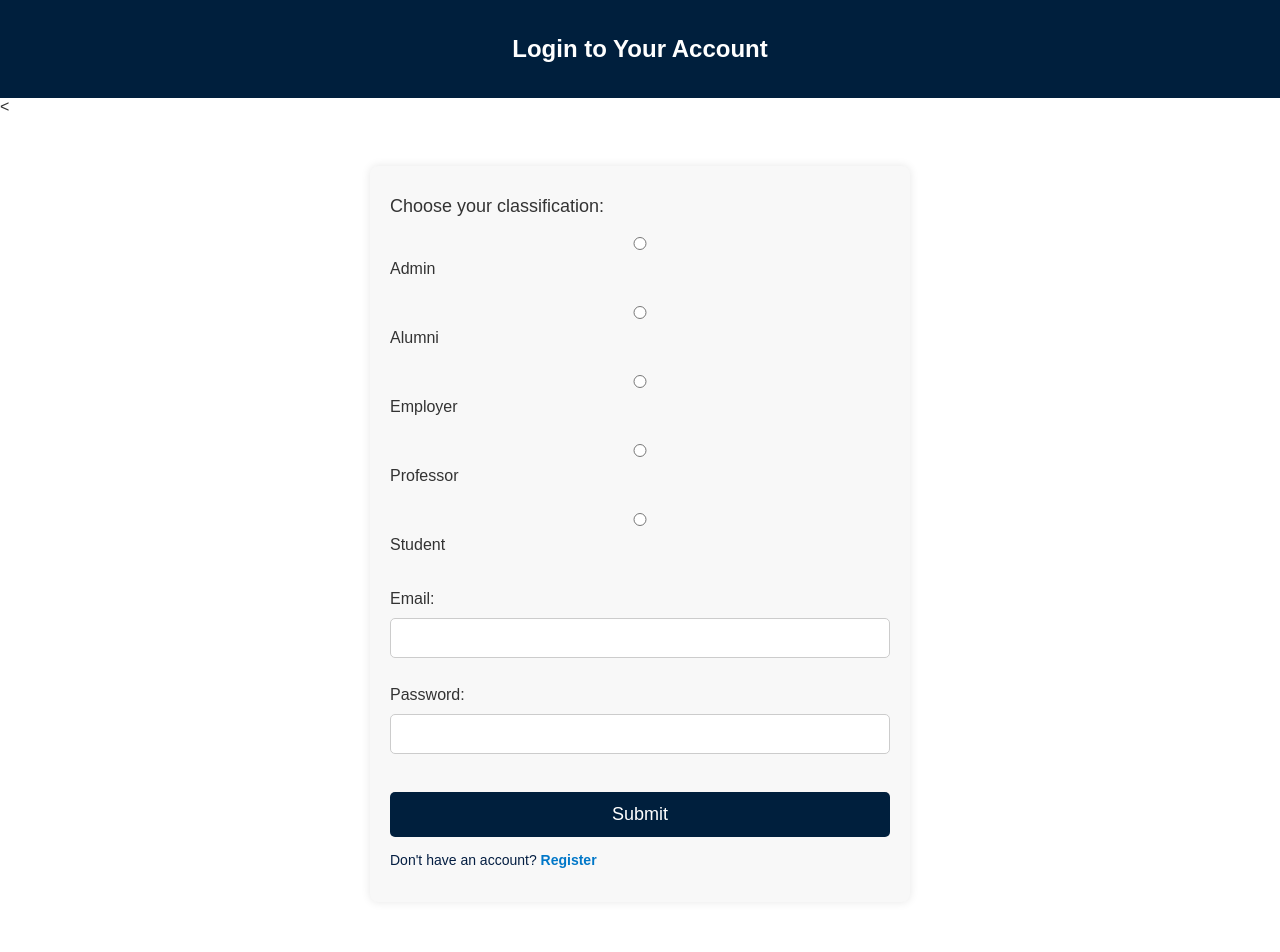
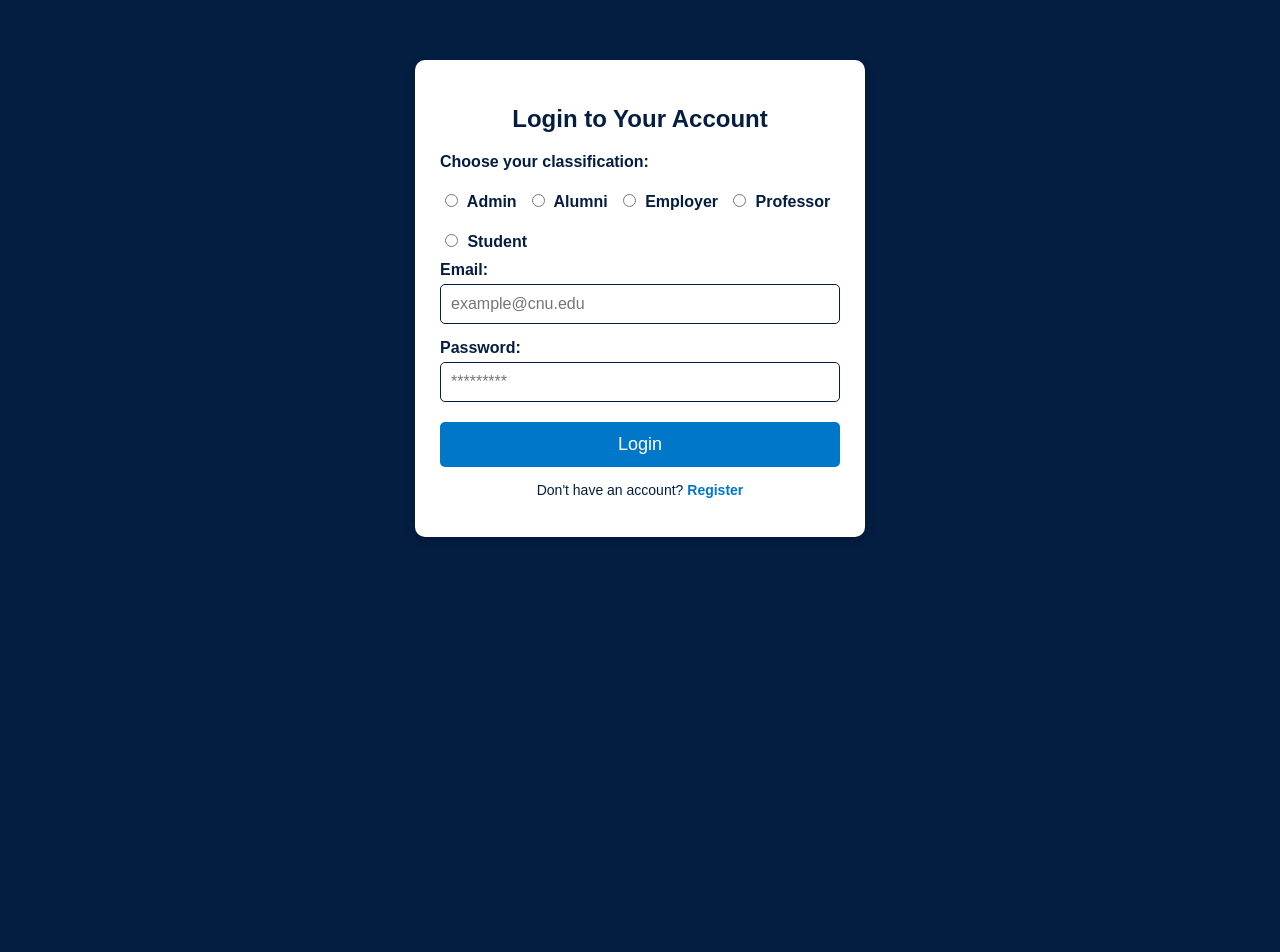
Before and after one commit to pmcguffin/351delta, a PHP site: page /login.php in a window 1280 px wide. After the commit the page ends 537 px from the top, so only its background shows below. Run offline with PHP 8.4, Linux system fonts and the light colour scheme.

Commit message:
Update login.php
Updated login.php to have proper formatting

```diff
--- a/login.php
+++ b/login.php
@@ -1,165 +1,3 @@
-<!DOCTYPE html>
-<html lang="en">
-<head>
-    <meta charset="UTF-8">
-    <meta name="viewport" content="width=device-width, initial-scale=1.0">
-    <title>User Login</title>
-
-    <style>
-        body {
-            font-family: Arial, sans-serif;
-            background-color: #fff;
-            color: #333;
-            margin: 0;
-            padding: 0;
-        }
-
-        header {
-            background-color: #001f3d; /* Navy Blue */
-            color: white;
-            padding: 15px;
-            text-align: center;
-        }
-
-        h2 {
-            font-size: 24px;
-        }
-
-        .container {
-            max-width: 500px;
-            margin: 50px auto;
-            padding: 20px;
-            background-color: #f8f8f8;
-            border-radius: 8px;
-            box-shadow: 0 0 10px rgba(0, 0, 0, 0.1);
-        }
-
-        form {
-            display: flex;
-            flex-direction: column;
-        }
-        /* Add this to your CSS */
-
-        input[type="text"], input[type="password"], input[type="radio"] {
-            padding: 10px;
-            margin: 10px 0;
-            border: 1px solid #ccc;
-            border-radius: 5px;
-            font-size: 16px;
-        }
-
-        button {
-            background-color: #001f3d; /* Navy Blue */
-            color: white;
-            border: none;
-            padding: 12px;
-            font-size: 18px;
-            cursor: pointer;
-            border-radius: 5px;
-            margin-top: 10px;
-        }
-
-        button:hover {
-            background-color: #005bb5; /* Lighter blue on hover */
-        }
-
-        .radio-label {
-            margin: 10px 0;
-            font-size: 18px;
-        }
-
-        footer {
-            text-align: center;
-            padding: 10px;
-            background-color: #001f3d;
-            color: white;
-            position: fixed;
-            width: 100%;
-            bottom: 0;
-        }
-
-		.error-container {
-			display: flex;
-			justify-content: center;  /* Centers horizontally */
-			align-items: center;  /* Aligns towards the top */
-			height: 20vh;  /* Reduces whitespace */
-			flex-direction: column;
-			margin-top: 20px; /* Adds a small gap from the top */
-		}
-
-		.error-message {
-			background-color: #ffcccc;
-			color: #d8000c;
-			text-align: center;
-			padding: 12px;
-			font-size: 16px;
-			font-weight: bold;
-			border: 1px solid #d8000c;
-			border-radius: 5px;
-			width: 50%;
-			max-width: 500px;
-		}
-
-
-    </style>
-</head>
-<body>
-
-    <header>
-        <h2>Login to Your Account</h2>
-    </header>
-
-<!-- Display Error Messages Here -->
-<<?php
-if (isset($_GET['error'])) {
-    echo "<div class='error-container'>";
-    echo "<div class='error-message'>";
-    switch ($_GET['error']) {
-        case 'not_verified':
-            echo "❌ Your account has not been verified by an admin yet.";
-            break;
-        case 'incorrect_password':
-            echo "❌ Incorrect password. Try again.";
-            break;
-        case 'user_not_found':
-            echo "❌ No account found with that email.";
-            break;
-        case 'invalid_classification':
-            echo "❌ Invalid classification selected.";
-            break;
-    }
-    echo "</div>";
-    echo "</div>";
-}
-?>
-
-
-    <div class="container">
-       <form action="" method="post">
-    <p class="radio-label">Choose your classification:</p>
-    <input type="radio" id="Admin" name="classification" value="Admin" required>
-    <label for="Admin">Admin</label><br>
-    <input type="radio" id="Alumni" name="classification" value="Alumni">
-    <label for="Alumni">Alumni</label><br>
-    <input type="radio" id="Employer" name="classification" value="Employer">
-    <label for="Employer">Employer</label><br>
-    <input type="radio" id="Professor" name="classification" value="Professor">
-    <label for="Professor">Professor</label><br>
-    <input type="radio" id="Student" name="classification" value="Student">
-    <label for="Student">Student</label><br><br>
-
-    <label for="username">Email:</label>
-    <input name="uname" id="username" type="text" required><br>
-
-    <label for="password">Password:</label>
-    <input name="pword" id="password" type="password" required><br>
-
-    <button type="submit" name="submit">Submit</button>
-</form>
-
-
-
-
 <?php
 ob_start();  // Prevents unexpected output
 session_start();
@@ -176,7 +14,7 @@ if (isset($_POST['submit'])) {
     $pword = trim($_POST['pword']);
     $classification = $_POST['classification'] ?? '';
 
-    // Define user types
+    // Define user types and corresponding tables
     $tables = [
         "Admin" => ["admin_account", "Admin_Email"],
         "Alumni" => ["alumni_account", "Alumni_Email"],
@@ -228,16 +66,171 @@ if ($result->num_rows > 0) {
 
     $stmt->close();
     $conn->close();
-
 }
 ob_end_flush();
 ?>
 
-<p style="margin-top: 15px; font-size: 14px; color: #041E42;">
+<!DOCTYPE html>
+<html lang="en">
+<head>
+    <meta charset="UTF-8">
+    <meta name="viewport" content="width=device-width, initial-scale=1.0">
+    <title>User Login</title>
+
+    <style>
+        body {
+            font-family: Arial, sans-serif;
+            background-color: #041E42; /* CNU Navy Blue */
+            color: white;
+            text-align: center;
+            margin: 0;
+            padding: 0;
+        }
+
+        .container {
+            max-width: 400px;
+            margin: 60px auto;
+            padding: 25px;
+            background-color: white;
+            color: #041E42; /* Navy Blue Text */
+            border-radius: 10px;
+            box-shadow: 0px 4px 10px rgba(0, 0, 0, 0.2);
+            text-align: left;
+        }
+
+        h2 {
+            text-align: center;
+            color: #041E42;
+        }
+
+        label {
+            display: block;
+            font-weight: bold;
+            margin-top: 10px;
+        }
+
+        input[type="text"],
+        input[type="password"] {
+            width: 100%;
+            padding: 10px;
+            margin: 5px 0;
+            border: 1px solid #041E42;
+            border-radius: 5px;
+            font-size: 16px;
+            box-sizing: border-box;
+        }
+
+        .radio-group {
+            display: flex;
+            flex-wrap: wrap;
+            gap: 10px;
+            margin: 10px 0;
+        }
+
+        input[type="radio"] {
+            margin-right: 5px;
+        }
+
+        .error-container {
+            text-align: center;
+            margin-bottom: 15px;
+        }
+
+        .error-message {
+            background-color: #ffcccc;
+            color: #d8000c;
+            padding: 10px;
+            font-weight: bold;
+            border-radius: 5px;
+            display: inline-block;
+        }
+
+        button {
+            background-color: #0077C8; /* Light Blue */
+            color: white;
+            padding: 12px;
+            font-size: 18px;
+            border: none;
+            border-radius: 5px;
+            cursor: pointer;
+            width: 100%;
+            margin-top: 15px;
+        }
+
+        button:hover {
+            background-color: #005A9C; /* Darker Blue */
+        }
+
+        .register-link {
+            text-align: center;
+            margin-top: 15px;
+            font-size: 14px;
+            color: #041E42;
+        }
+
+        .register-link a {
+            color: #0077C8;
+            text-decoration: none;
+            font-weight: bold;
+        }
+
+        .register-link a:hover {
+            text-decoration: underline;
+        }
+
+    </style>
+</head>
+<body>
+
+    <div class="container">
+        <h2>Login to Your Account</h2>
+
+        <!-- Display Error Messages -->
+        <?php
+        if (isset($_GET['error'])) {
+            echo "<div class='error-container'><div class='error-message'>";
+            switch ($_GET['error']) {
+                case 'not_verified':
+                    echo "❌ Your account has not been verified by an admin yet.";
+                    break;
+                case 'incorrect_password':
+                    echo "❌ Incorrect password. Try again.";
+                    break;
+                case 'user_not_found':
+                    echo "❌ No account found with that email.";
+                    break;
+                case 'invalid_classification':
+                    echo "❌ Invalid classification selected.";
+                    break;
+            }
+            echo "</div></div>";
+        }
+        ?>
+
+        <form action="" method="post">
+            <label>Choose your classification:</label>
+            <div class="radio-group">
+                <label><input type="radio" name="classification" value="Admin" required> Admin</label>
+                <label><input type="radio" name="classification" value="Alumni"> Alumni</label>
+                <label><input type="radio" name="classification" value="Employer"> Employer</label>
+                <label><input type="radio" name="classification" value="Professor"> Professor</label>
+                <label><input type="radio" name="classification" value="Student"> Student</label>
+            </div>
+
+            <label for="username">Email:</label>
+            <input name="uname" id="username" type="text" required placeholder="example@cnu.edu">
+
+            <label for="password">Password:</label>
+            <input name="pword" id="password" type="password" required placeholder="*********">
+
+            <button type="submit" name="submit">Login</button>
+        </form>
+
+        <p class="register-link">
             Don't have an account?
-				<a href="registration.php" style="color: #0077C8; text-decoration: none; font-weight: bold;">
-				Register
-				</a>
+            <a href="registration.php">Register</a>
         </p>
+    </div>
+
 </body>
 </html>
```
Lines whose indentation alone changed are shown as unchanged.
